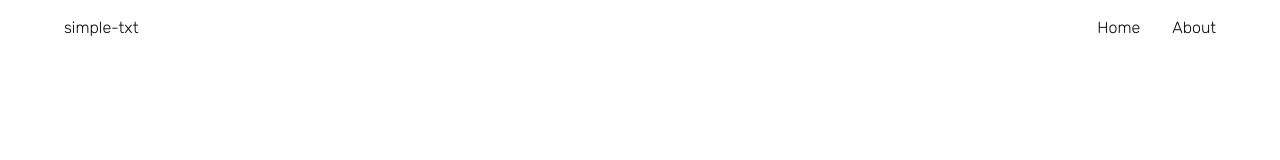
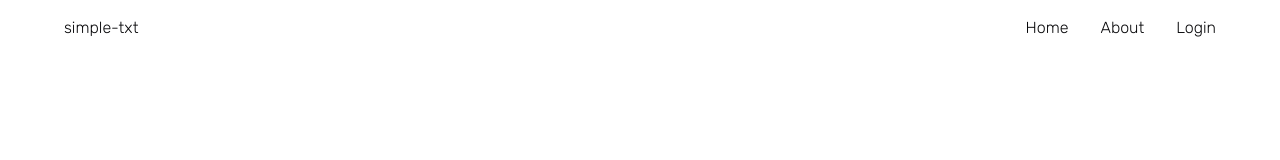
Before and after one commit to mdahmed-abdus/simple-txt, a Next.js app: page / in a window 1280 px wide. Shown: the top 160 px of the page. Built offline with nearby package versions, Linux system fonts and the light colour scheme.

Commit message:
Add login link to navbar

```diff
--- a/src/components/Navbar.tsx
+++ b/src/components/Navbar.tsx
@@ -21,6 +21,11 @@ export default function Navbar() {
             About
           </Link>
         </li>
+        <li>
+          <Link className={navLinkClassName} href="/login">
+            Login
+          </Link>
+        </li>
       </ul>
     </nav>
   );
```
